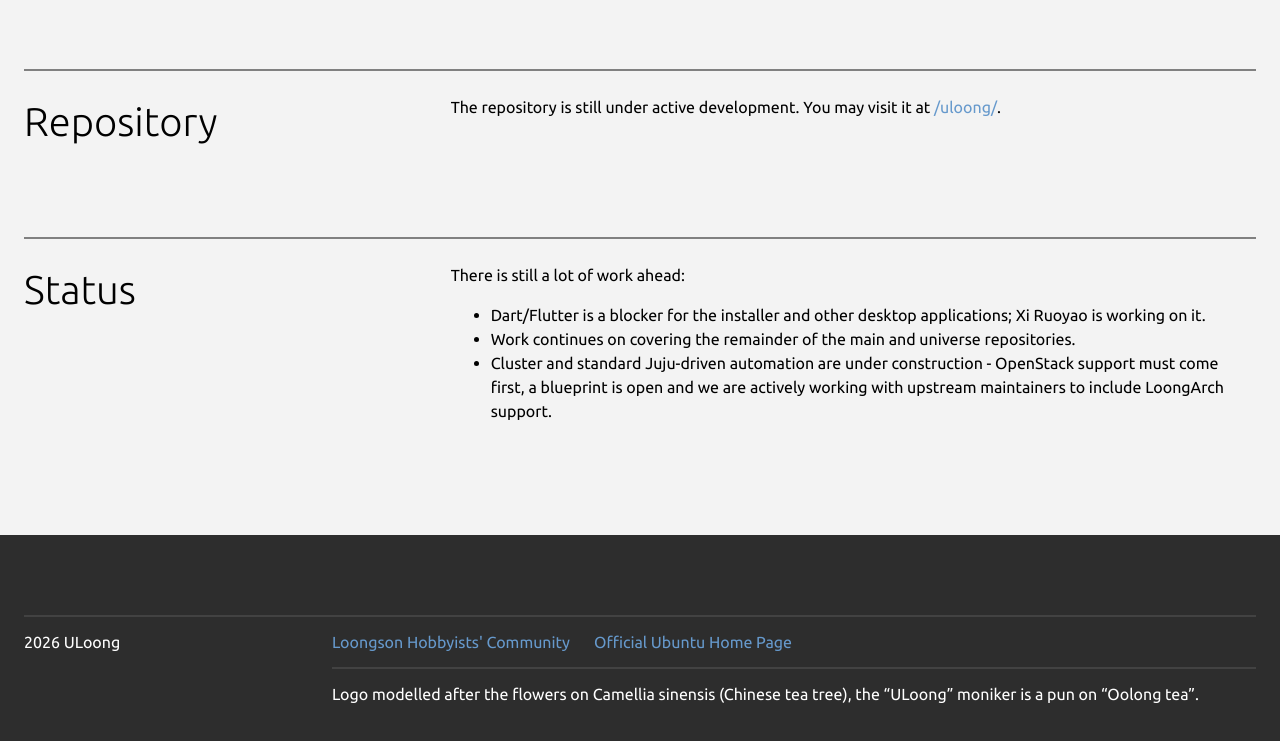
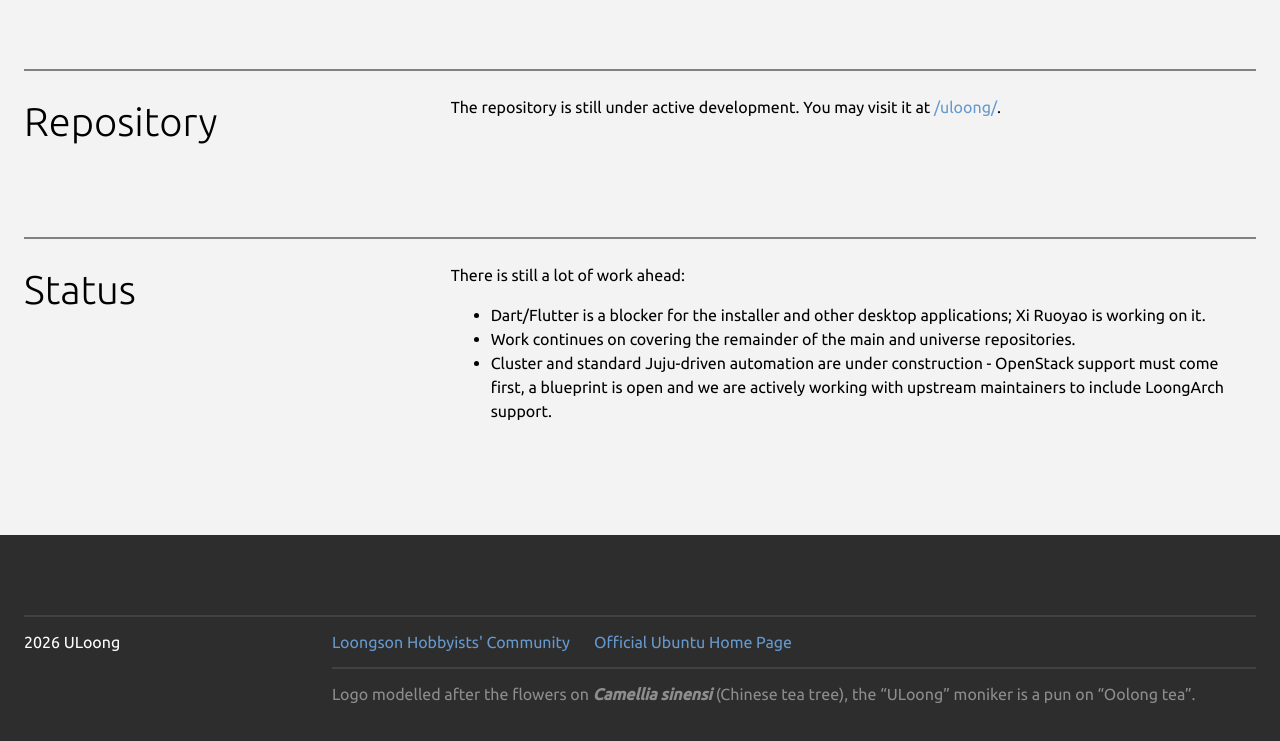
Before and after one commit to uloong-community/website, a plain HTML site: page index.html in a window 1280 px wide. Shown: the part 614-1355 px from the top of the page. Drawn offline with Linux system fonts and the light colour scheme.

Commit message:
feat: update quote in footer

```diff
--- a/index.html
+++ b/index.html
@@ -172,6 +172,10 @@
       display: flex;
       gap: 1.5em;
     }
+
+    .footer-quote {
+      color: #8d8d8d;
+    }
     </style>
   </head>
 
@@ -237,9 +241,9 @@
               <a href="https://ubuntu.com" target="_blank">Official Ubuntu Home Page</a>
             </div>
             <div class="divider"></div>
-            <div>
-              Logo modelled after the flowers on Camellia sinensis (Chinese tea tree), the “ULoong” moniker is a pun on “Oolong tea”.
-            </div>
+            <span class="footer-quote">
+              Logo modelled after the flowers on <b><i>Camellia sinensi</i></b> (Chinese tea tree), the “ULoong” moniker is a pun on “Oolong tea”.
+            </span>
           </div>
         </div>
       </div>
```
